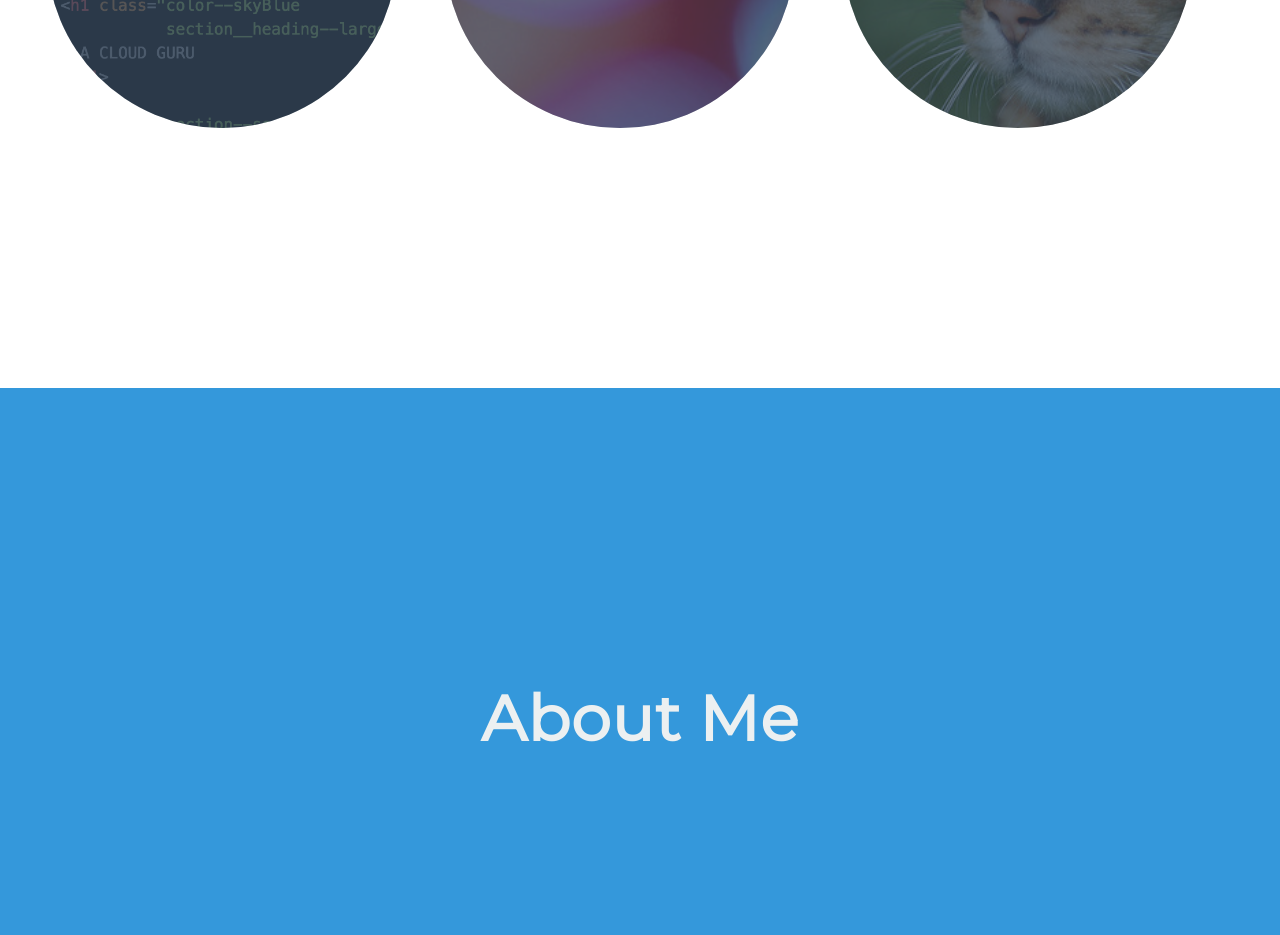
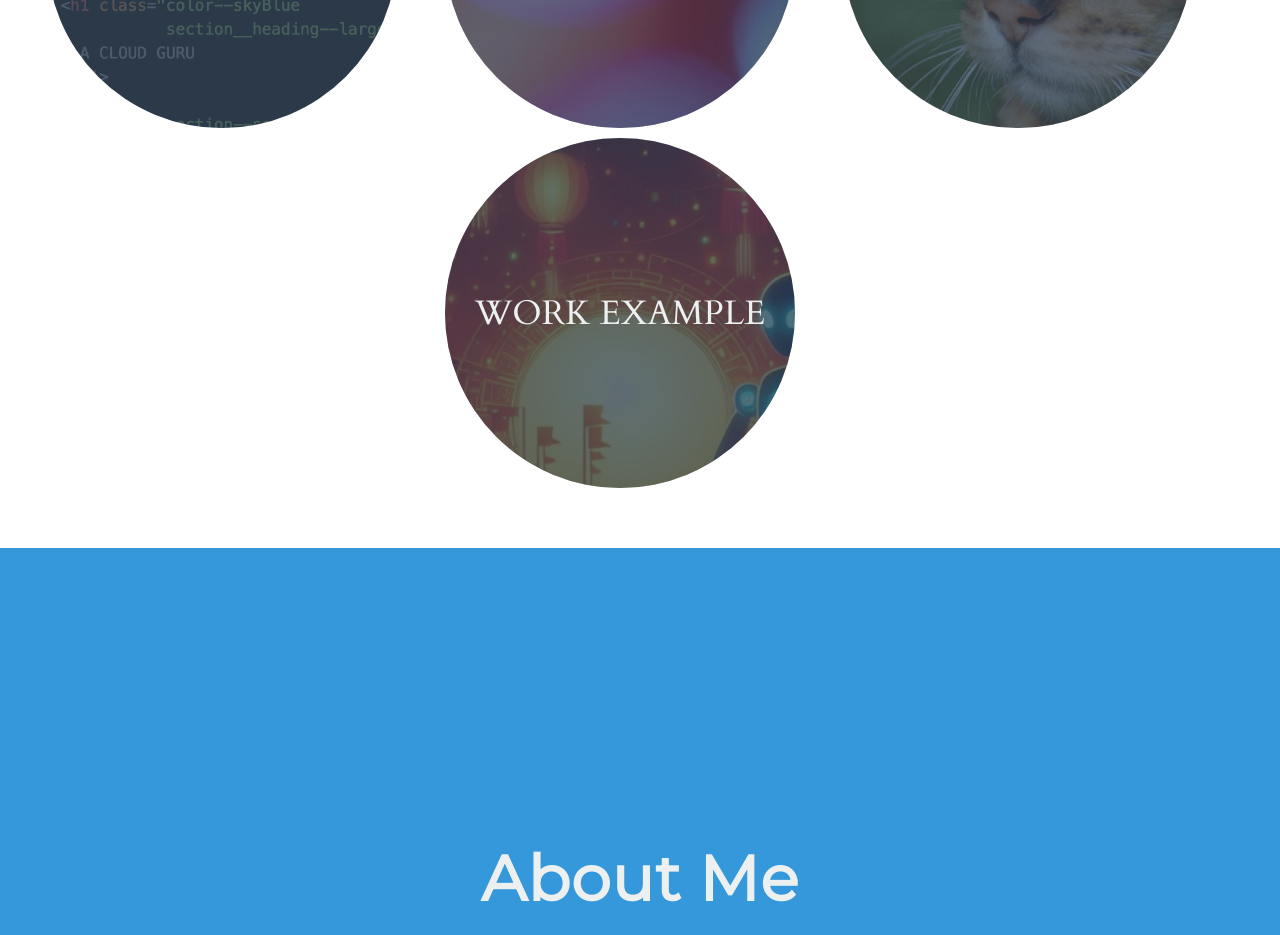
Before and after one commit to SidB16/bhardwajsiddharth.com, a plain HTML site: page index.html in a window 1280 px wide. Shown: the part 1060-1995 px from the top of the page. Drawn offline with Linux system fonts and the light colour scheme.

Commit message:
adding 4th work example

```diff
--- a/index.html
+++ b/index.html
@@ -51,7 +51,7 @@
       <div class="section__exampleWrapper">
         <div class="section__example">
           <!--href= in a tag!-->
-          <a href="https://aws.amazon.com/blogs/mt/monitor-hybrid-and-multicloud-environment-using-aws-systems-manager-and-amazon-cloudwatch/">
+          <a href="https://github.com/SidB16/bhardwajsiddharth.com.git">
           <img alt="example screenshot of a project involving code"
                class="section__exampleImage"
                src="images/example1.png"/>
@@ -85,7 +85,7 @@
 
       <div class="section__exampleWrapper">
         <div class="section__example">
-        <a href="https://www.linkedin.com/pulse/opensource-vs-cloudsource-models-siddharth-bakshi-focjc/?trackingId=8N45pBEiQ62ILcjS7kEVHQ%3D%3D">
+        <a href="https://aws.amazon.com/blogs/mt/monitor-hybrid-and-multicloud-environment-using-aws-systems-manager-and-amazon-cloudwatch/">
           <img alt="example screenshot of a project involving cats"
                class="section__exampleImage"
                src="images/example3.png"/>
@@ -100,7 +100,25 @@
           </dl>
         </div>
       </div>
+
+      <div class="section__exampleWrapper">
+        <div class="section__example">
+        <a href="https://www.linkedin.com/pulse/opensource-vs-cloudsource-models-siddharth-bakshi-focjc/?trackingId=qnTsXAffT2qzKlrCh%2FWgSg%3D%3D">
+          <img alt="Opensource vs. Closed Source ML m"
+               class="section__exampleImage"
+               src="images/example4.png"/>
+        </a>
+          <!-- “Generated using MSFT Copilot -->
+          <dl class="color--cloud">
+            <dt class="section__exampleTitle section__text--centered">
+              Work Example
+            </dt>
+            <dd></dd>
+          </dl>
+        </div>
+      </div>
     </section>
+
 
     <section class="background--skyBlue section">
       <h2 class="color--cloud margin--none section__text--centered">
```
Also changed, not shown: images/example4.png (added).
